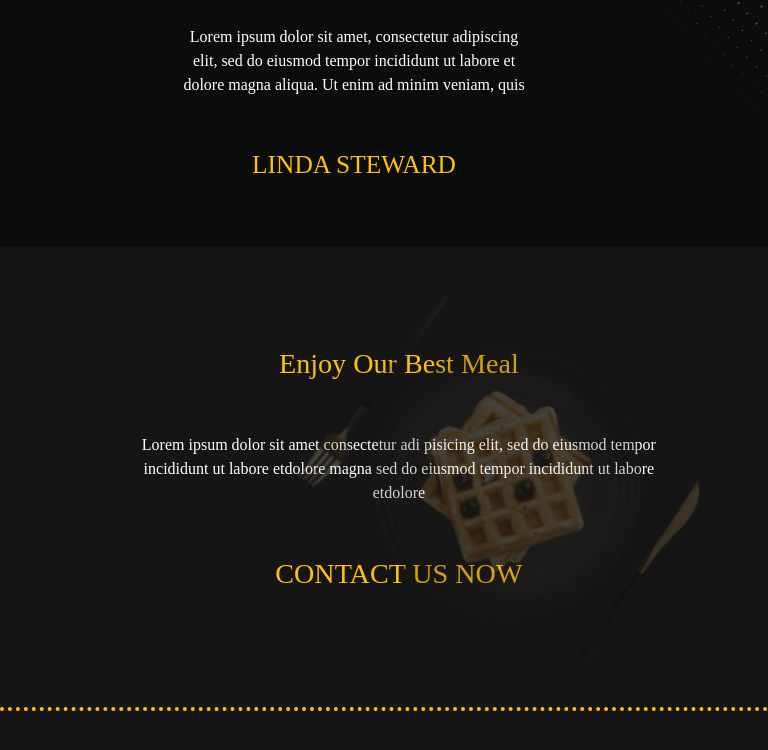
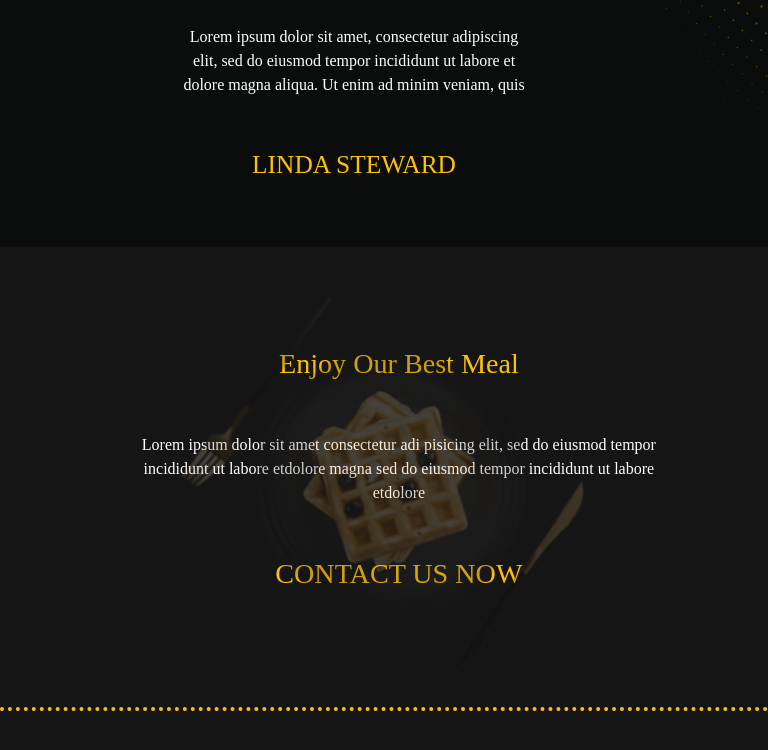
Before and after one commit to superioranshul/Bootstrap-Test, a plain HTML site: page index.html in a window 768 px wide. Shown: the part 4832-5582 px from the top of the page. Drawn offline with nearby package versions, Linux system fonts and the light colour scheme; a web font is replaced by a local one.

Commit message:
position

```diff
--- a/Assets/css/style.css
+++ b/Assets/css/style.css
@@ -203,6 +203,9 @@ h1,.companyName {                                 /* Heading Styles */
         position: absolute;
         opacity: 0.2;
     }
+    .forkspoonImage {
+        right:25% !important;
+    }
     .handimage {                                                        /* Hide Hand Image */
         display: none !important;
     }
@@ -244,11 +247,13 @@ h1,.companyName {                                 /* Heading Styles */
         top: 59%;
         right: 2%;
     }
-}
-                        /* Media Query for Mobile */
+}                       /* Media Query for Mobile */
 @media screen and (max-width:430px) {
     .discountPage, .discountContent, .loremArticle, .doubleContainer, .gallerymain {
         width: 100% !important;                                                                /* Width Adjustment */
+    }
+    .forkspoonImage {                                                     /* Hide Fork and Spoon Image */
+        display: none;
     }
     .contentHead,.foodchoice {
         text-align: center !important;                                         /* Text Alignment Adjustment */
@@ -269,9 +274,6 @@ h1,.companyName {                                 /* Heading Styles */
     .leftForm,.rightForm {                                                  /* Margin Adjustment */
         margin-left: 2%;
     }
-    .forkspoonImage {                                                     /* Hide Fork and Spoon Image */
-        display: none;
-    }
     .contactContent {                                                    /* Width and Padding Adjustment */
         width: 100%;
         padding-left: 7% !important;
```
